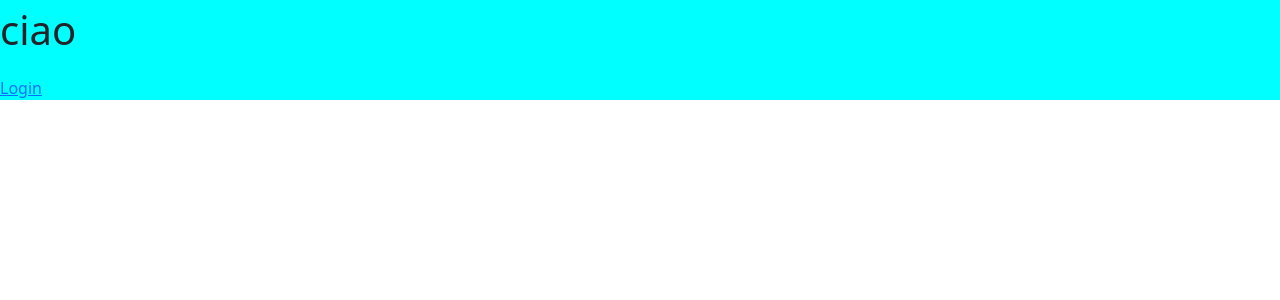
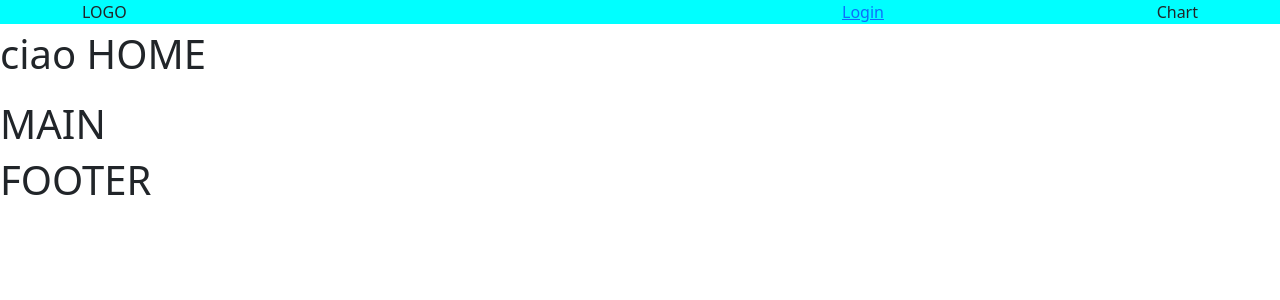
Before and after one commit to aldoaquino451/deliveboo_frontend, a Vue app: page / in a window 1280 px wide. Shown: the top 300 px of the page. Built offline with nearby package versions, Linux system fonts and the light colour scheme.

Commit message:
[scaffolding]

```diff
--- a/package.json
+++ b/package.json
@@ -11,7 +11,8 @@
   "dependencies": {
     "axios": "^1.6.5",
     "bootstrap": "^5.3.2",
-    "vue": "^3.3.11"
+    "vue": "^3.3.11",
+    "vue-router": "^4.2.5"
   },
   "devDependencies": {
     "@vitejs/plugin-vue": "^4.5.2",
--- a/src/App.vue
+++ b/src/App.vue
@@ -1,21 +1,29 @@
 <script>
+import Header from './components/partials/Header.vue';
+import Footer from './components/partials/Footer.vue';
+
 export default{
+
   name: 'App',
+  components: {
+    Header,
+    Footer
+  },
+
   data() {
     return {
-      saluto: 'ciao'
     }
   },
+
 }
 </script>
 
 <template>
-  <header>
-  <div>
-    <p class="fs-1">{{ saluto }}</p>
-    <a href="http://127.0.0.1:8000/login">Login</a>
-  </div>
-  </header>
+
+  <Header />
+  <RouterView />
+  <Footer />
+
 </template>
 
 <style>
--- /dev/null
+++ b/src/components/Main.vue
@@ -0,0 +1,25 @@
+<script>
+
+export default{
+
+  name: 'Main',
+  components: {
+  },
+
+  data() {
+    return {
+    }
+  },
+
+}
+</script>
+
+<template>
+
+  <h1>MAIN</h1>
+
+</template>
+
+<style lang="scss" scoped>
+
+</style>
--- /dev/null
+++ b/src/components/partials/Footer.vue
@@ -0,0 +1,25 @@
+<script>
+
+export default{
+
+  name: 'Footer',
+  components: {
+  },
+
+  data() {
+    return {
+    }
+  },
+
+}
+</script>
+
+<template>
+
+  <h1>FOOTER</h1>
+
+</template>
+
+<style lang="scss" scoped>
+
+</style>
--- /dev/null
+++ b/src/components/partials/Header.vue
@@ -0,0 +1,38 @@
+<script>
+import { store } from '../../data/store';
+
+export default{
+
+  name: 'Header',
+  components: {
+  },
+
+  data() {
+    return {
+      store
+    }
+  },
+
+}
+</script>
+
+<template>
+
+  <header>
+    <div class="container">
+      <div class="row d-flex justify-content-between">
+        <div class="col-2">LOGO</div>
+        <div class="col-4 d-flex justify-content-between">
+          <a :href="store.loginUrl">Login</a>
+          <div>Chart</div>
+        </div>
+      </div>
+    </div>
+
+  </header>
+
+</template>
+
+<style lang="scss" scoped>
+
+</style>
--- /dev/null
+++ b/src/data/store.js
@@ -0,0 +1,7 @@
+import { reactive } from 'vue';
+
+export const store = reactive({
+  apiUrl:"http://127.0.0.1:8000/api/api-test",
+  loginUrl:"http://127.0.0.1:8000/login/",
+  product:[]
+});
--- /dev/null
+++ b/src/pages/Home.vue
@@ -0,0 +1,43 @@
+<script>
+import axios from 'axios';
+import { store } from '../data/store';
+import Main from '../components/Main.Vue';
+
+export default{
+
+  name: 'Home',
+  components:{
+    Main
+  },
+
+  data() {
+    return {
+      saluto: 'ciao HOME',
+      store
+    }
+  },
+
+  methods:{
+
+  },
+
+  mounted(){
+
+  }
+
+}
+</script>
+
+<template>
+
+  <div>
+    <p class="fs-1">{{ saluto }}</p>
+  </div>
+
+  <Main />
+
+</template>
+
+<style lang="scss">
+
+</style>
--- /dev/null
+++ b/src/router.js
@@ -0,0 +1,17 @@
+import { createRouter, createWebHistory } from "vue-router";
+
+import Home from "./pages/Home.vue";
+
+const router =  createRouter ({
+  history:createWebHistory(),
+  // linkExactActiveClass: 'active',
+  routes:[
+    {
+      path:"/",
+      name:"home",
+      component: Home
+    }
+  ]
+});
+
+export {router}
```
Also changed, not shown: src/main.js (+5 -2 lines), 1 other file (tests, documents, lock files or other folders).
